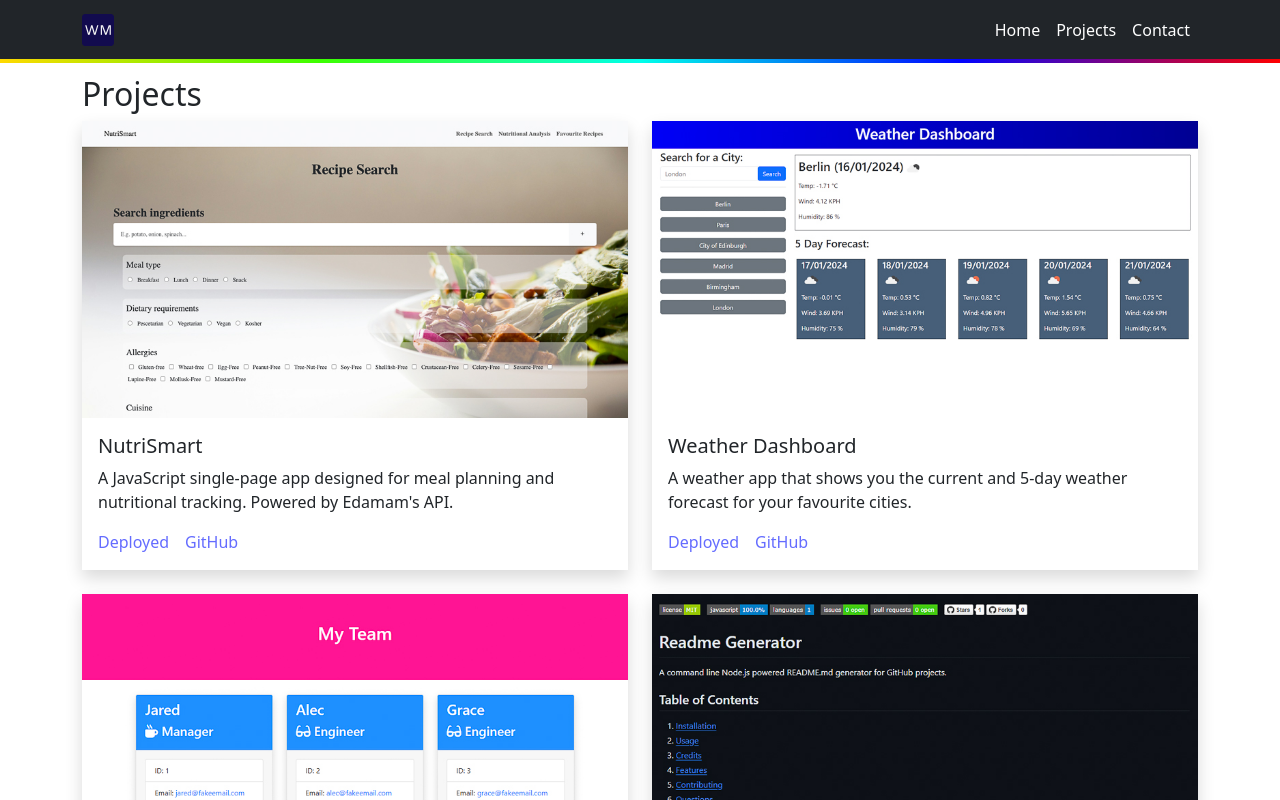
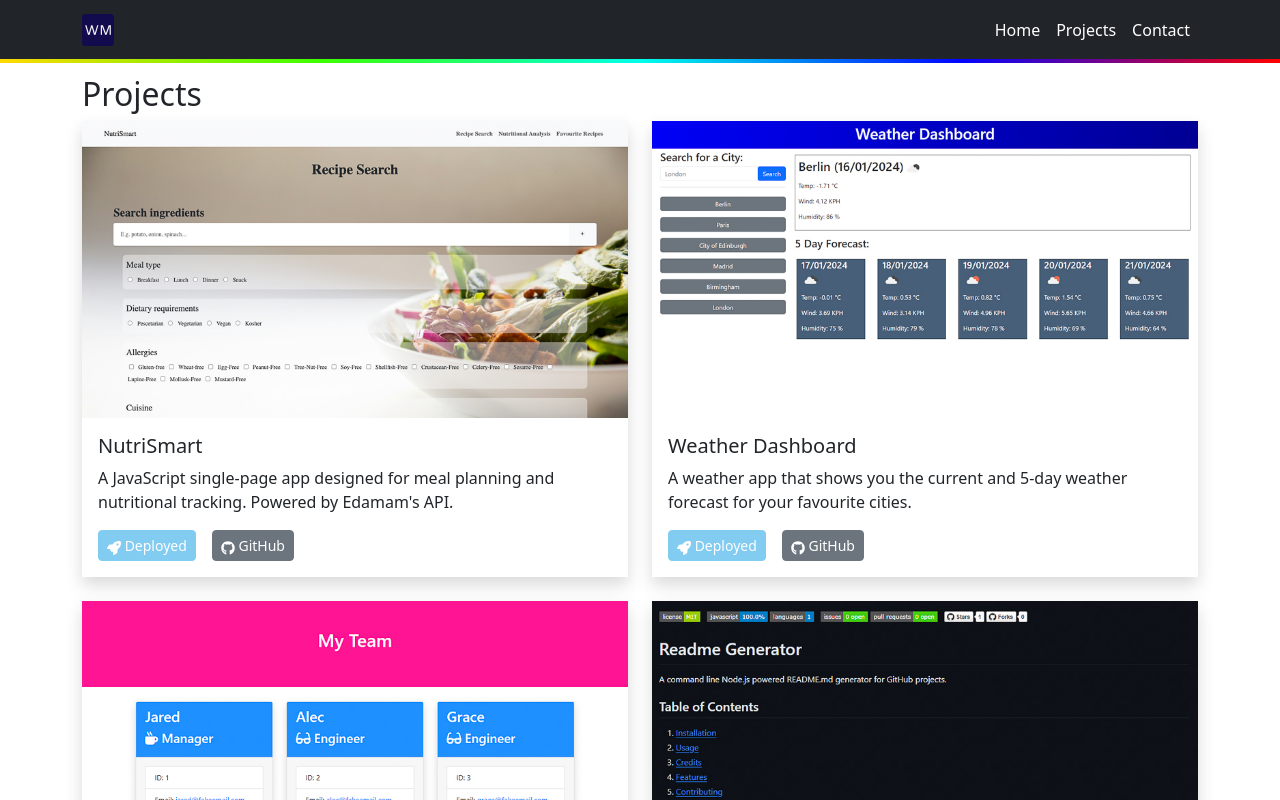
Before and after one commit to willmowlam/nebulus-react-portfolio, a React (Vite) app: page /projects in a window 1280 px wide. Shown: the top 800 px of the page. Built offline with nearby package versions, Linux system fonts and the light colour scheme.

Commit message:
Style project card links as buttons

```diff
--- a/src/components/ProjectCard/index.jsx
+++ b/src/components/ProjectCard/index.jsx
@@ -1,5 +1,6 @@
 import Col from 'react-bootstrap/Col';
 import Card from 'react-bootstrap/Card';
+import { FaGithub, FaRocket } from "react-icons/fa6";
 
 function ProjectCard({ project }) {
   return (
@@ -9,8 +10,8 @@ function ProjectCard({ project }) {
         <Card.Body>
           <Card.Title>{project.title}</Card.Title>
           <Card.Text>{project.description}</Card.Text>
-          <Card.Link href={project.deployed}>Deployed</Card.Link>
-          <Card.Link href={project.github}>GitHub</Card.Link>
+          <Card.Link href={project.deployed} className="btn btn-primary btn-sm" aria-label={`Visit ${project.title} deployed`}><FaRocket/> Deployed</Card.Link>
+          <Card.Link href={project.github} className="btn btn-secondary btn-sm" aria-label={`Visit ${project.title} GitHub`}><FaGithub/> GitHub</Card.Link>
         </Card.Body>
       </Card>
     </Col>
```
